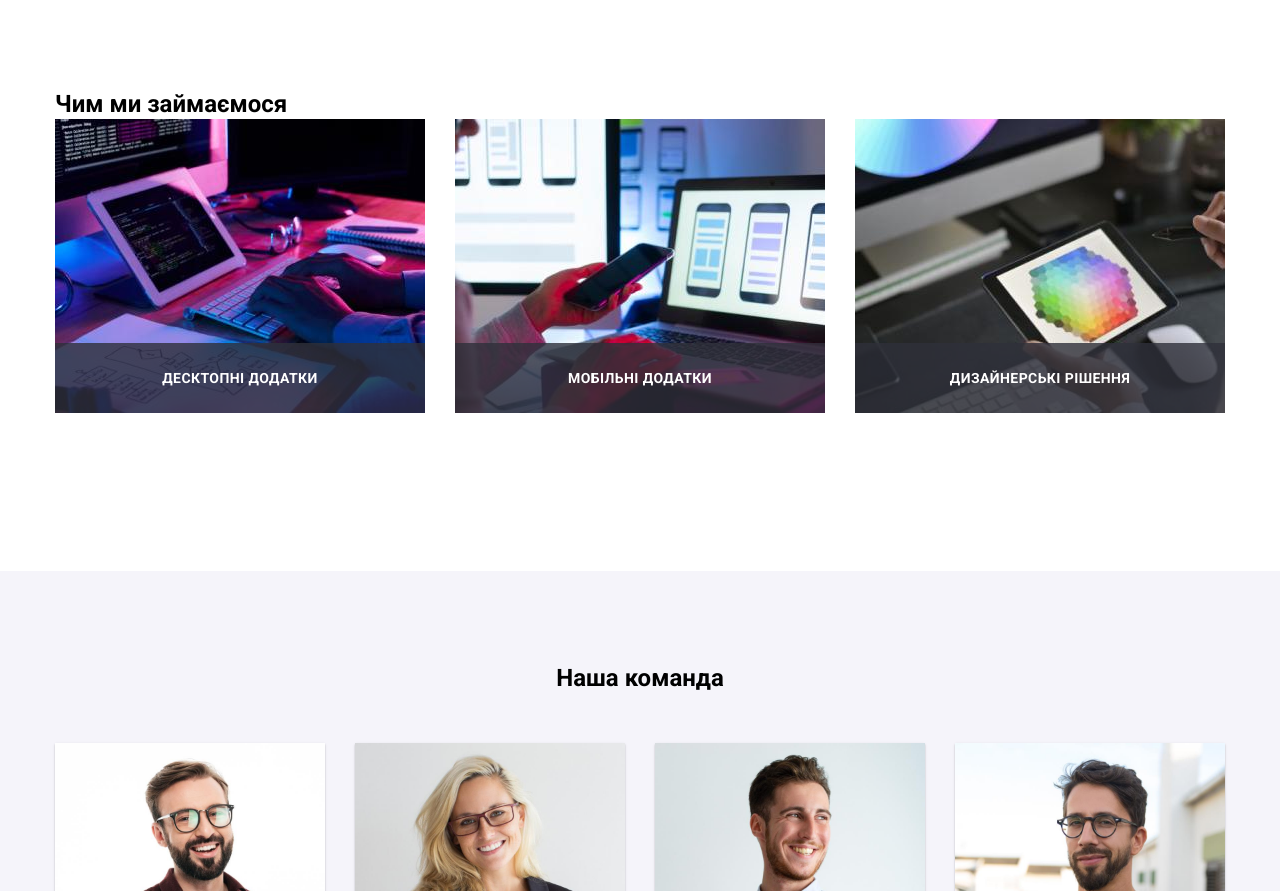
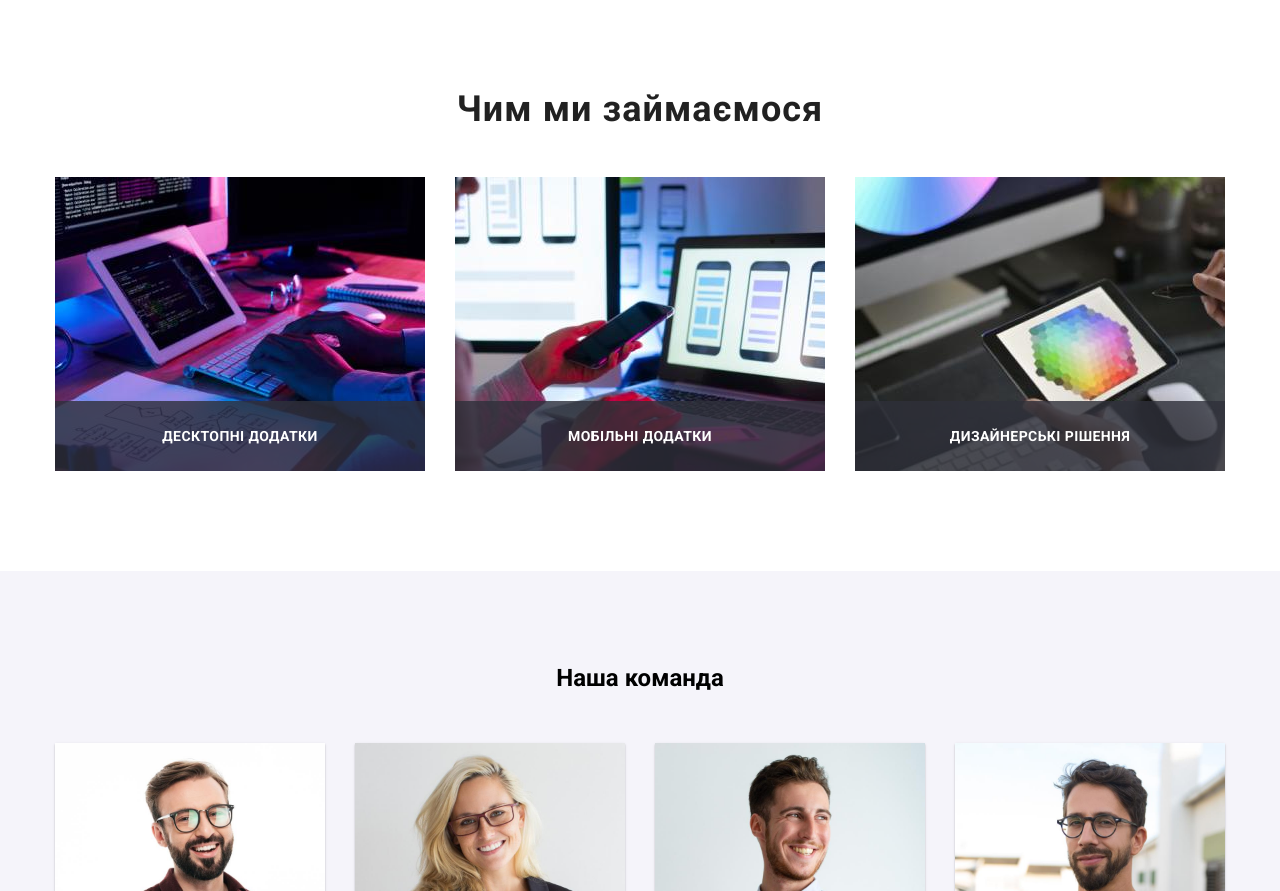
Before and after one commit to MaksymPryshliak/goit-markup-hw-07, a plain HTML site: page index.html in a window 1280 px wide. Shown: the part 1024-1915 px from the top of the page. Drawn offline with Linux system fonts and the light colour scheme.

Commit message:
Update styles.css

```diff
--- a/css/styles.css
+++ b/css/styles.css
@@ -527,6 +527,17 @@ ul {
     margin-bottom: 50px;
 }
 
+
+.our_projects__title {
+font-size: 36px;
+    line-height: 1;
+    text-align: center;
+    letter-spacing: 0.03em;
+    color: var(--primary-color);
+    margin-bottom: 50px;
+}
+
+
 .project__list {
     display: flex;
 }
```
